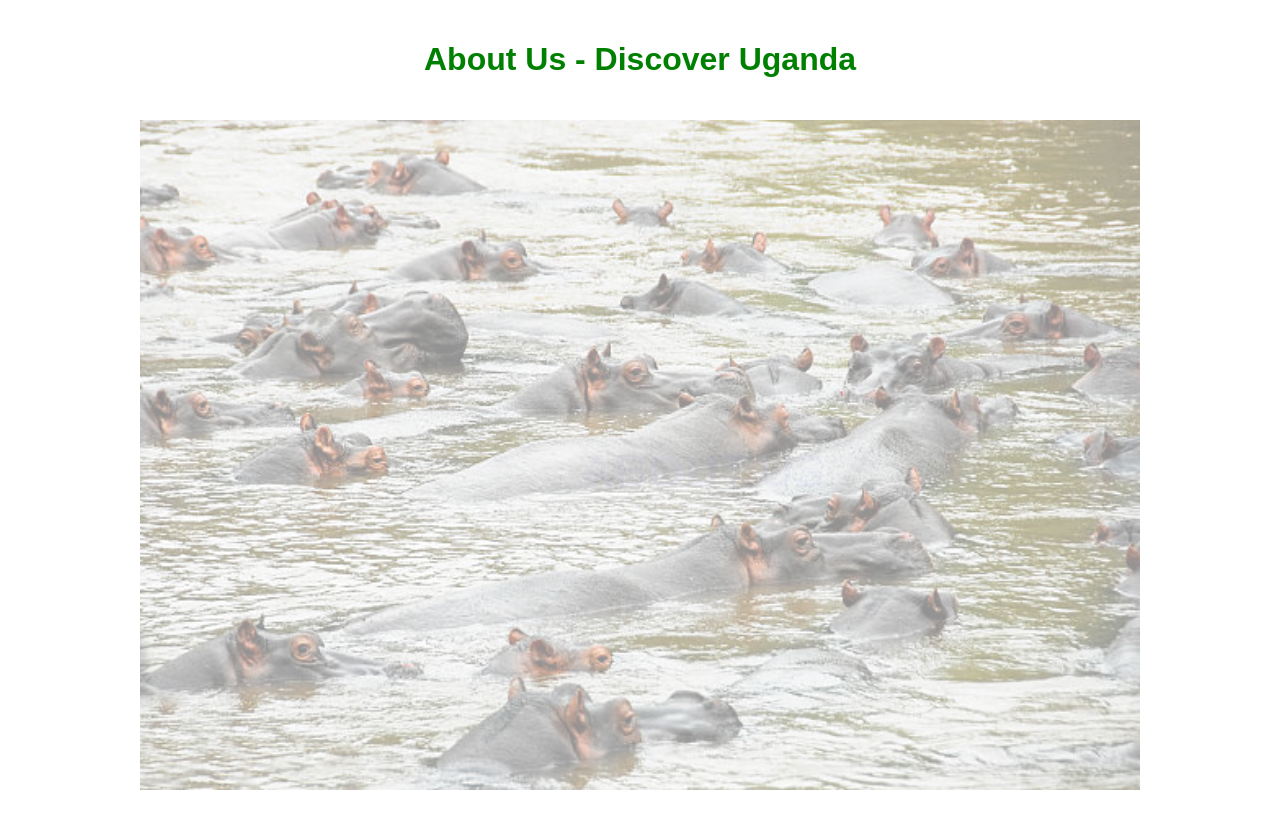
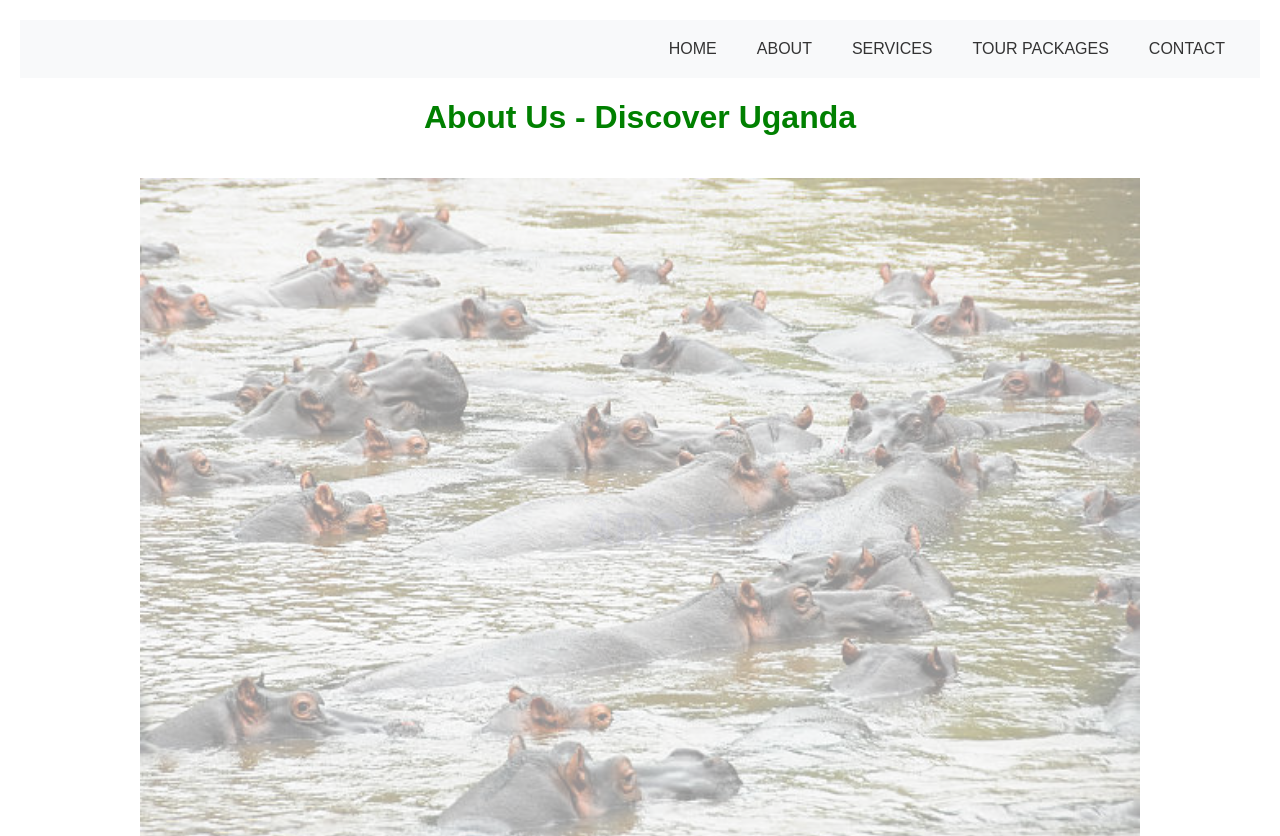
Before and after one commit to katabaticanabatic/DIT-TOURISM-PROJECT, a plain HTML site: page katabatic/katabatic.html in a window 1280 px wide. Shown: the top 836 px of the page. Drawn offline with Linux system fonts and the light colour scheme.

Commit message:
we go
never giveup

```diff
--- a/katabatic/katabatic.html
+++ b/katabatic/katabatic.html
@@ -34,6 +34,29 @@
     .text-overlay:hover{
         color: red;
     }
+    .navbar {
+    display: flex;
+    justify-content: flex-end; /* Align links to the right */
+    background-color: #f8f9fa; /* Background color */
+    padding: 10px 20px; /* Adjust padding for spacing */
+}
+
+.navbar a {
+    color: #333; /* Link text color */
+    text-decoration: none; /* Remove underline */
+    padding: 10px 15px; /* Adjust padding for spacing */
+    margin-left: 10px; /* Add space between links */
+    transition: color 0.3s ease; /* Smooth transition for color change */
+}
+
+.navbar a:hover {
+    color: #007bff; /* Change text color on hover */
+}
+
+.navbar a.active {
+    font-weight: bold; /* Highlight active link */
+    color: #28a745; /* Change text color for active link */
+}
 
 
 
@@ -41,6 +64,14 @@
 </head>
 <body>
   <header>
+    <nav class="navbar">
+      <a href="/home.html">HOME</a>
+      <a href="/katabatic/katabatic.html">ABOUT</a>
+      <a href="#services">SERVICES</a>
+      <a href="/index.html">TOUR PACKAGES</a>
+      <a href="/katabatic/noel/noel.html">CONTACT</a>
+   </nav>
+
     <h1>About Us - Discover Uganda</h1>
   </header>
 
```
Also changed, not shown: home.html (+30 -4 lines), index.html (+30 -0 lines), katabatic/noel/noel.html (+12 -0 lines).
